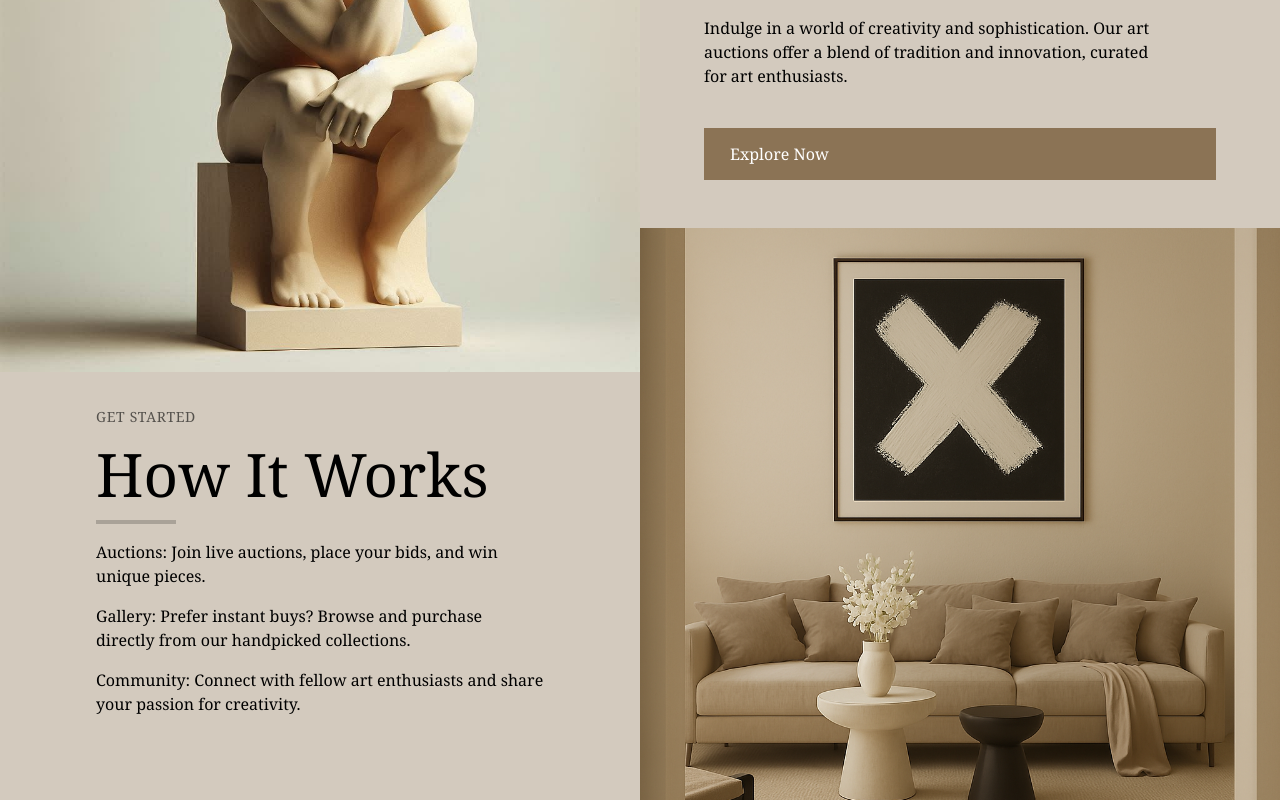
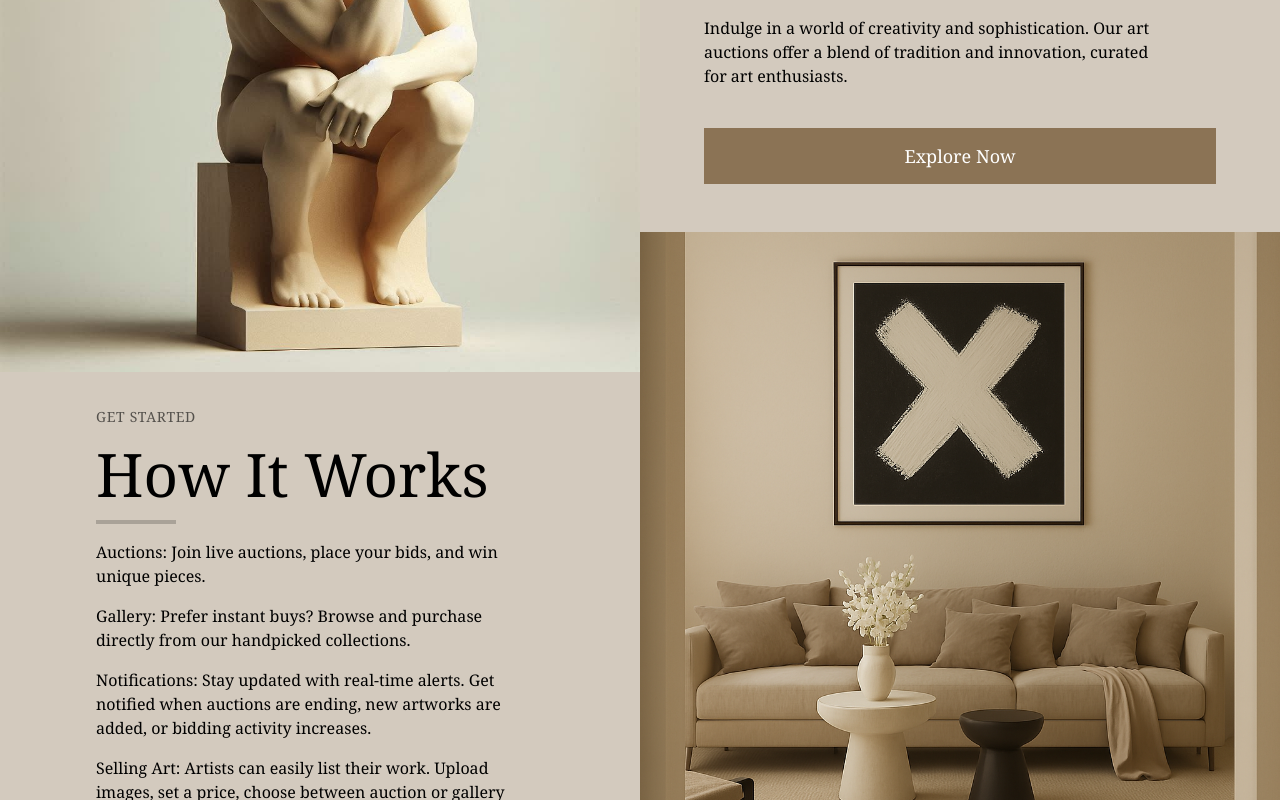
Before and after one commit to rajeshworimalla/auctoraBackup, a React (Create React App) app in the folder client/: page / in a window 1280 px wide. Shown: the part 340-1140 px from the top of the page. Built offline with nearby package versions, Linux system fonts and the light colour scheme; no server answers; the database is empty.

Commit message:
fix explore page

```diff
--- a/client/src/components/HeroSection.js
+++ b/client/src/components/HeroSection.js
@@ -146,7 +146,10 @@ const HeroSection = () => {
                 <strong>Gallery:</strong> Prefer instant buys? Browse and purchase directly from our handpicked collections.
               </p>
               <p className="text-base font-light font-serif">
-                <strong>Community:</strong> Connect with fellow art enthusiasts and share your passion for creativity.
+                <strong>Notifications:</strong> Stay updated with real-time alerts. Get notified when auctions are ending, new artworks are added, or bidding activity increases.
+              </p>
+              <p className="text-base font-light font-serif">
+                <strong>Selling Art:</strong> Artists can easily list their work. Upload images, set a price, choose between auction or gallery format, and connect with buyers directly.
               </p>
             </div>
           </div>
@@ -164,7 +167,7 @@ const HeroSection = () => {
             </p>
             <Link
               to="/explore"
-              className="inline-block border-2 border-[#8B7355] px-6 py-3 text-base text-white bg-[#8B7355] hover:bg-[#6B563D] hover:scale-105 hover:shadow-lg hover:shadow-[#8B7355] transition-all duration-300 font-serif"
+              className="inline-block border-2 border-[#8B7355] px-6 py-3 text-lg text-white bg-[#8B7355] hover:bg-[#6B563D] hover:scale-105 hover:shadow-lg hover:shadow-[#8B7355] transition-all duration-300 font-serif text-center"
             >
               Explore Now
             </Link>
```
